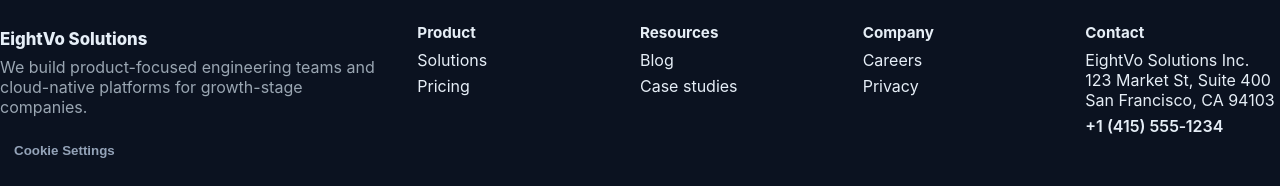
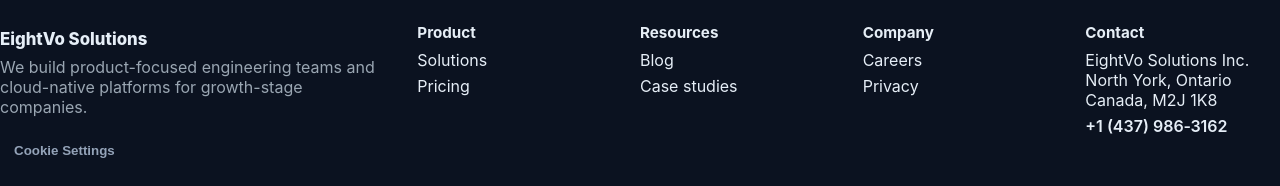
Before and after one commit to eightvosolutions-spec/EightVo-Solutions-Inc, a React (Vite) app: page / in a window 1280 px wide. Shown: the part 1410-1596 px from the top of the page. Built offline with nearby package versions, Linux system fonts and the light colour scheme.

Commit message:
Address update

```diff
--- a/src/components/Footer.jsx
+++ b/src/components/Footer.jsx
@@ -57,11 +57,11 @@
           <h4>Contact</h4>
           <address className="vcard" style={{fontStyle:'normal'}}>
             <div className="org">EightVo Solutions Inc.</div>
-            <div className="adr">123 Market St, Suite 400</div>
-            <div className="locality">San Francisco, CA 94103</div>
+            <div className="adr">North York, Ontario</div>
+            <div className="locality">Canada, M2J 1K8</div>
           </address>
           <div className="contact-links" style={{marginTop:6}}>
-            <a href="tel:+14155551234">+1 (415) 555‑1234</a>
+            <a href="tel:+14379863162">+1 (437) 986‑3162</a>
           </div>
 
         </div>
```
